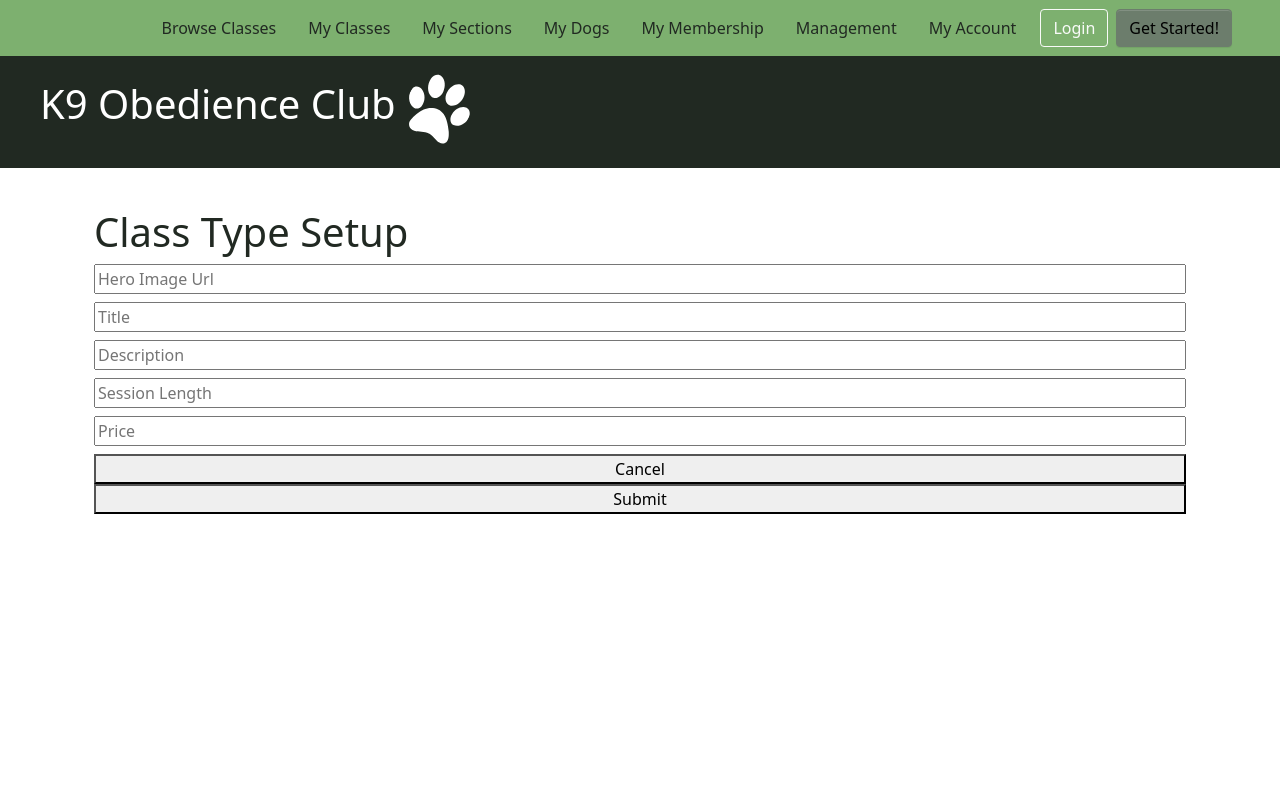
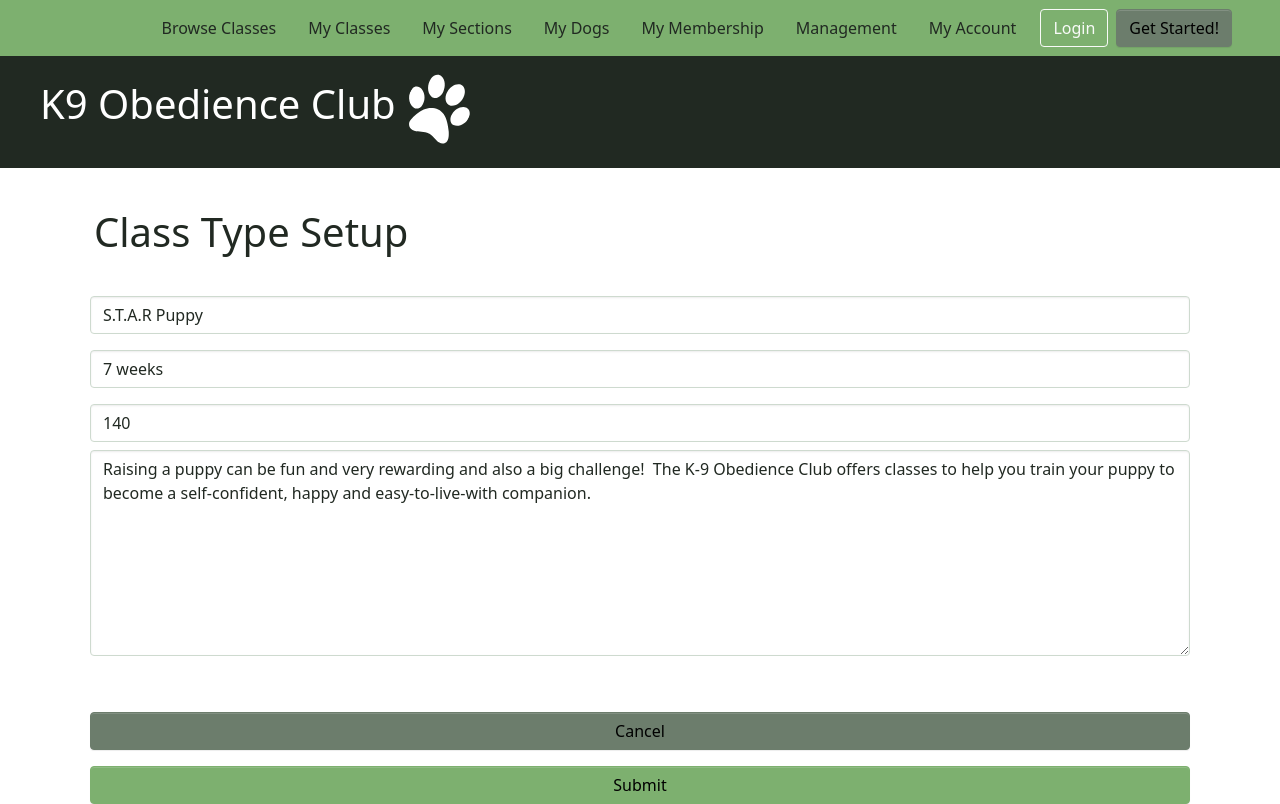
Before and after one commit to K9ObedienceClubJax/K9OCRS, a React (Create React App) app in the folder src/K9OCRS/ClientApp/: page /Manage/ClassTypes/1 in a window 1280 px wide. Built offline with nearby package versions, Linux system fonts and the light colour scheme.

Commit message:
SBIGNIT-25 - Class Type management stuff

```diff
--- a/src/K9OCRS/ClientApp/src/App.js
+++ b/src/K9OCRS/ClientApp/src/App.js
@@ -14,6 +14,7 @@ import MyDogs from './pages/MyDogs';
 import DogDetails from './pages/DogDetails';
 import DogSetup from './pages/DogSetup';
 
+import ManagementDashboard from './pages/ManagementDashboard';
 import ClassTypesDashboard from './pages/ClassTypesDashboard';
 import ClassTypeSetup from './pages/ClassTypeSetup';
 
@@ -39,6 +40,7 @@ export default class App extends Component {
           {/* Routes available to Instructors */}
 
           {/* Routes available only to Administrators */}
+          <Route path='/Manage' component={ManagementDashboard} exact />
           <Route path='/Manage/ClassTypes' component={ClassTypesDashboard} exact />
           <Route path='/Manage/ClassTypes/:classTypeId' component={ClassTypeSetup} exact />
           {/* This is our 404 route or the route shown when a route is not found */}
--- a/src/K9OCRS/ClientApp/src/pages/ClassTypeSetup/index.js
+++ b/src/K9OCRS/ClientApp/src/pages/ClassTypeSetup/index.js
@@ -1,18 +1,28 @@
 import React from 'react';
-import { Container } from 'reactstrap';
+import { Container, Row, Button, Input } from 'reactstrap';
+//import { Link } from 'react-router-dom';
 
 const ClassTypeSetup = () => {
   return (
     <Container>
-      <h1>Class Type Setup</h1>
+      <h1 className="mb-5">Class Type Setup</h1>
       <form className="d-flex flex-column">
-        <input type="text" placeholder="Hero Image Url" className="mb-2" />
-        <input type="text" placeholder="Title" className="mb-2" />
-        <input type="text" placeholder="Description" className="mb-2" />
-        <input type="text" placeholder="Session Length" className="mb-2" />
-        <input type="text" placeholder="Price" className="mb-2" />
-        <button type="cancel">Cancel</button>
-        <button type="submit">Submit</button>
+        <Row className="g-2">
+          <Input type="text" placeholder="Title" className="mb-2" value="S.T.A.R Puppy" />
+          <Input type="text" placeholder="Session Length" className="mb-2" value="7 weeks"/>
+          <Input type="text" placeholder="Price" className="mb-2" value="140"/>
+        </Row>
+        <Row className="g-2">
+          <Input type="textarea" placeholder="Description" className="mb-2" rows="8"
+            value="Raising a puppy can be fun and very rewarding and also a big challenge!  The K-9 Obedience Club offers classes to help you train your puppy to become a self-confident, happy and easy-to-live-with companion."
+          />
+        </Row>
+        <Row className="g-2 mb-3 mt-5">
+          <Button color="secondary" type="cancel">Cancel</Button>
+        </Row>
+        <Row className="g-2">
+          <Button color="primary" type="submit">Submit</Button>
+        </Row>
       </form>
     </Container>
   );
--- a/src/K9OCRS/ClientApp/src/pages/ClassTypesDashboard/ClassTypeGrid.js
+++ b/src/K9OCRS/ClientApp/src/pages/ClassTypesDashboard/ClassTypeGrid.js
@@ -1,5 +1,6 @@
 import React from 'react';
 import { Row, Col, Card, CardImg, CardBody, CardTitle, CardText } from 'reactstrap';
+import { NavLink } from 'reactstrap';
 
 // Dummy Data
 const dummyData = [
@@ -78,7 +79,9 @@ const ClassTypeCard = props => {
           <p><strong>Price:</strong> ${price}</p>
           <Row className="justify-content-between">
             <Col className="text-right">
-              View More
+              <NavLink href="/Manage/ClassTypes/1">
+                View More
+              </NavLink>
             </Col>
           </Row>
         </CardBody>
--- a/src/K9OCRS/ClientApp/src/pages/ClassTypesDashboard/index.js
+++ b/src/K9OCRS/ClientApp/src/pages/ClassTypesDashboard/index.js
@@ -1,28 +1,28 @@
-import React, { useEffect, useState } from 'react';
-import axios from 'axios';
+import React from 'react';
+//import axios from 'axios';
 import { Container } from 'reactstrap';
 import ClassTypeGrid from './ClassTypeGrid';
 
 const ClassTypesDashboard = () => {
-  const [test, setTest] = useState([]);
-  useEffect(() => {
-    async function getTest() {
-      try {
-        const res = await axios.get('/api/classtypes');
-        console.log(res);
-        setTest(res?.data);
-      } catch(err) {
-        console.log(err?.response);
-        setTest(err?.response?.data);
-      }
-    }
-    getTest();
-  }, []);
+  // const [test, setTest] = useState([]);
+  // useEffect(() => {
+  //   async function getTest() {
+  //     try {
+  //       const res = await axios.get('/api/classtypes');
+  //       console.log(res);
+  //       setTest(res?.data);
+  //     } catch(err) {
+  //       console.log(err?.response);
+  //       setTest(err?.response?.data);
+  //     }
+  //   }
+  //   getTest();
+  // }, []);
 
   return (
     <Container>
       <h1>Class Types Management</h1>
-      <pre>{JSON.stringify(test, null, 2)}</pre>
+      {/* <pre>{JSON.stringify(test, null, 2)}</pre> */}
       <ClassTypeGrid />
     </Container>
   );
--- /dev/null
+++ b/src/K9OCRS/ClientApp/src/pages/ManagementDashboard/index.js
@@ -0,0 +1,17 @@
+import React from 'react';
+import { Nav, NavItem, NavLink } from 'reactstrap';
+
+export default function ManagementDashboard() {
+  return (
+    <div>
+      <h2>Class Management</h2>
+      <Nav>
+        <NavItem>
+          <NavLink href="/Manage/ClassTypes">
+            Class Types
+          </NavLink>
+        </NavItem>
+      </Nav>
+    </div>
+  )
+}
```
